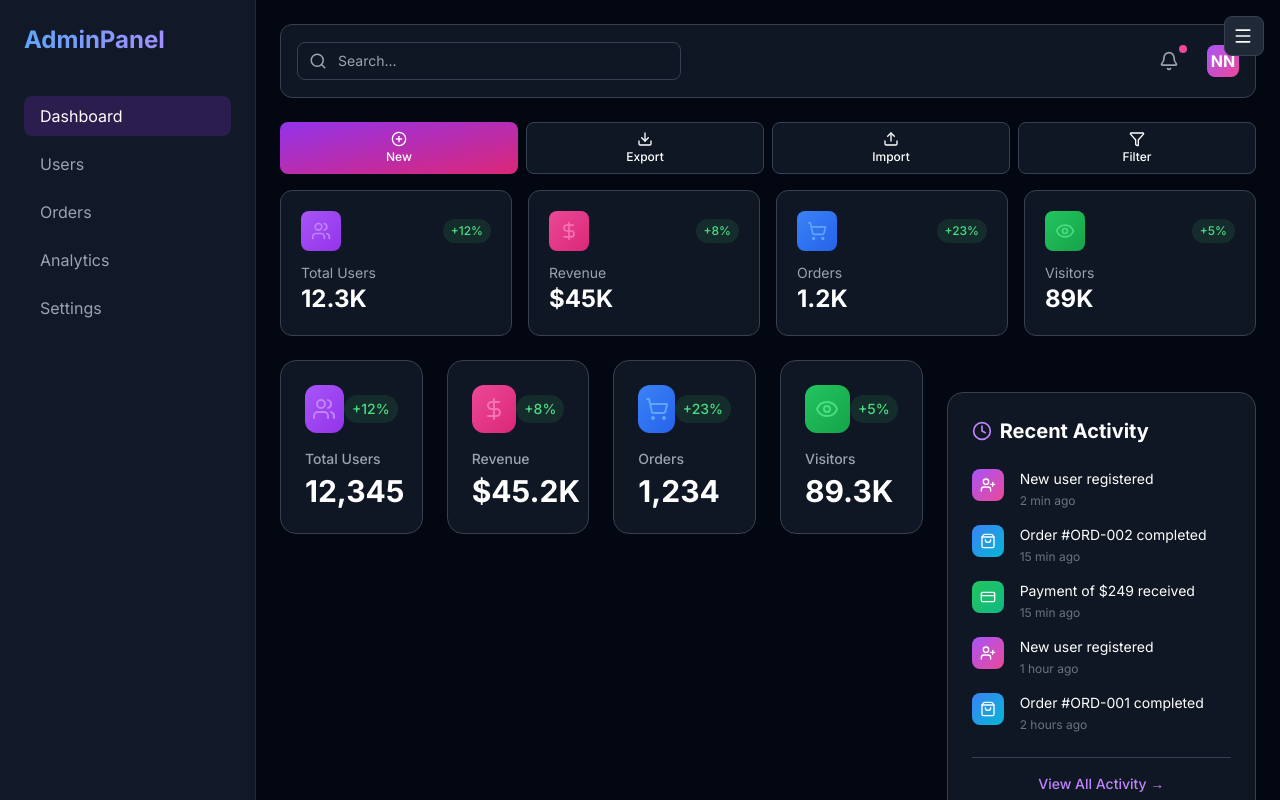
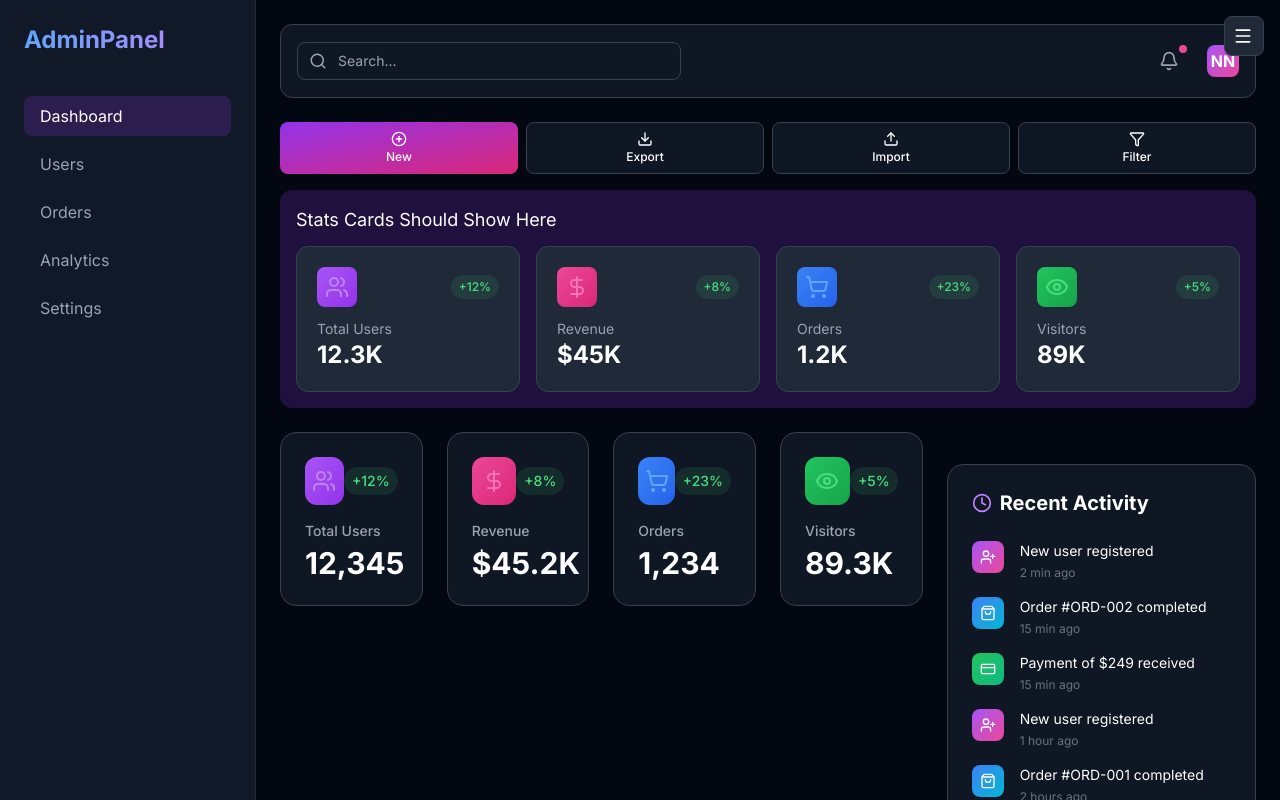
Before and after one commit to Neric-wizard/admin-dashboard, a Next.js app: page / in a window 1280 px wide. Shown: the top 800 px of the page. Built offline with nearby package versions, Linux system fonts and the light colour scheme.

Commit message:
Day 6: Debug stats cards visibility

```diff
--- a/app/components/StatsCards.tsx
+++ b/app/components/StatsCards.tsx
@@ -8,38 +8,40 @@ export default function StatsCards() {
       title: "Total Users",
       value: "12.3K",
       change: "+12%",
-      icon: <Users className="w-5 h-5 text-purple-400" />,
+      icon: <Users className="w-6 h-6 text-purple-400" />,
       color: "from-purple-500 to-purple-600"
     },
     {
       title: "Revenue",
       value: "$45K",
       change: "+8%",
-      icon: <DollarSign className="w-5 h-5 text-pink-400" />,
+      icon: <DollarSign className="w-6 h-6 text-pink-400" />,
       color: "from-pink-500 to-pink-600"
     },
     {
       title: "Orders",
       value: "1.2K",
       change: "+23%",
-      icon: <ShoppingCart className="w-5 h-5 text-blue-400" />,
+      icon: <ShoppingCart className="w-6 h-6 text-blue-400" />,
       color: "from-blue-500 to-blue-600"
     },
     {
       title: "Visitors",
       value: "89K",
       change: "+5%",
-      icon: <Eye className="w-5 h-5 text-green-400" />,
+      icon: <Eye className="w-6 h-6 text-green-400" />,
       color: "from-green-500 to-green-600"
     }
   ];
 
   return (
+    <div className="bg-purple-600/20 p-4 rounded-xl mb-4">
+      <h2 className="text-white text-lg mb-3">Stats Cards Should Show Here</h2>
       <div className="grid grid-cols-1 sm:grid-cols-2 lg:grid-cols-4 gap-4">
         {stats.map((stat, index) => (
           <div
             key={index}
-          className="bg-gray-800/50 backdrop-blur-sm rounded-xl border border-gray-700 p-5"
+            className="bg-gray-800 rounded-xl border border-gray-700 p-5"
           >
             <div className="flex items-center justify-between mb-3">
               <div className={`w-10 h-10 rounded-lg bg-gradient-to-br ${stat.color} bg-opacity-20 flex items-center justify-center`}>
@@ -54,5 +56,6 @@ export default function StatsCards() {
           </div>
         ))}
       </div>
+    </div>
   );
 }
```
Lines whose indentation alone changed are shown as unchanged.
